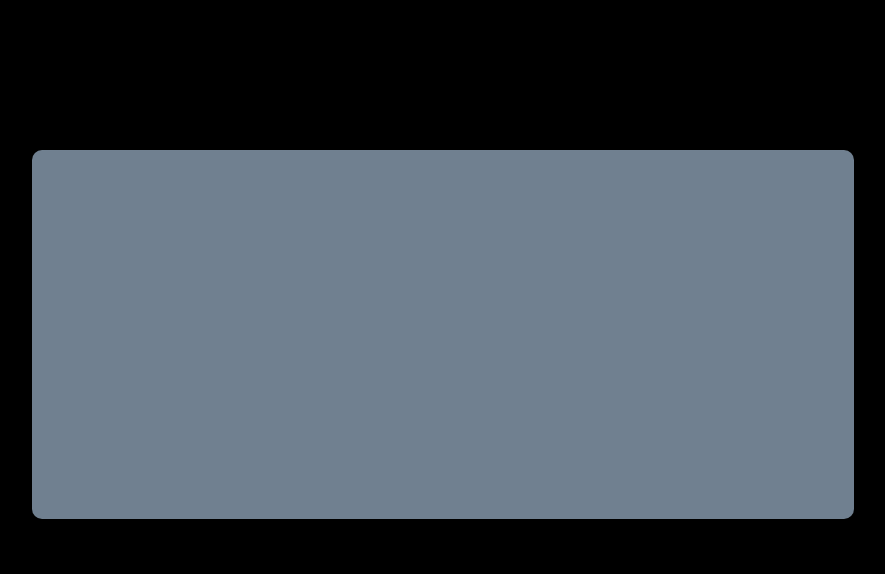
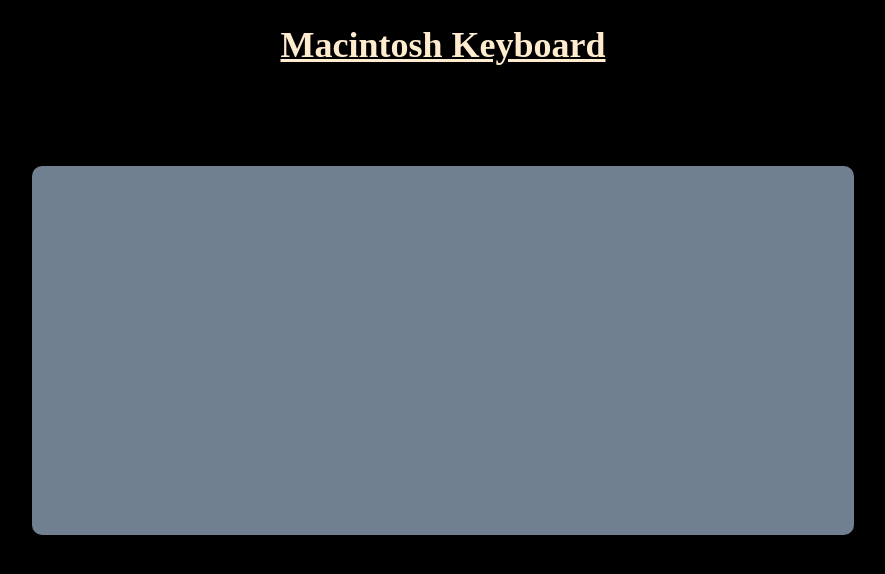
Before and after one commit to debjitpal5040/Qwickeys, a plain HTML site: page index.html in a window 1280 px wide. Shown: the whole page, without its empty margins (197-1082 px from the left). Drawn offline with Linux system fonts and the light colour scheme.

Commit message:
more fixes

```diff
--- a/index.html
+++ b/index.html
@@ -9,6 +9,7 @@
 	<link rel="shortcut icon" type="image/png" href="favicon/apple.png">
 </head>
 <body>
+    <h1><u>Macintosh Keyboard</u></h1>
 	<div id="keyboard">
     </div>
 </body>
--- a/main.css
+++ b/main.css
@@ -1,6 +1,11 @@
 body {background: black;}
+h1{
+	color: blanchedalmond;
+	text-align: center;
+    font-size: calc(1.75em + 1vmin);
+}
 #keyboard {
-	margin: 150px auto;
+	margin: 100px auto;
 	width: 812px;
 	height: 319px;
 	background: #708090 url('') repeat-x;
```
